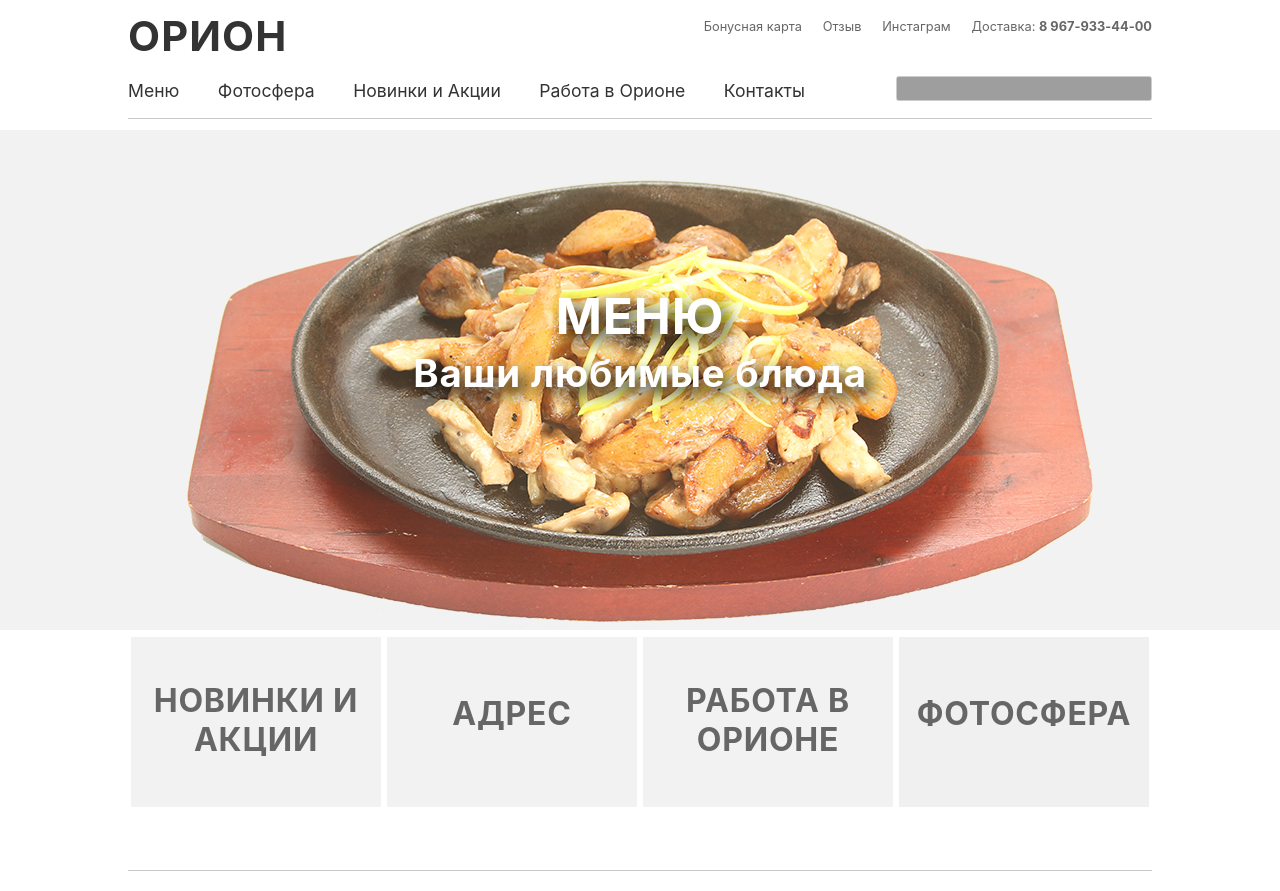
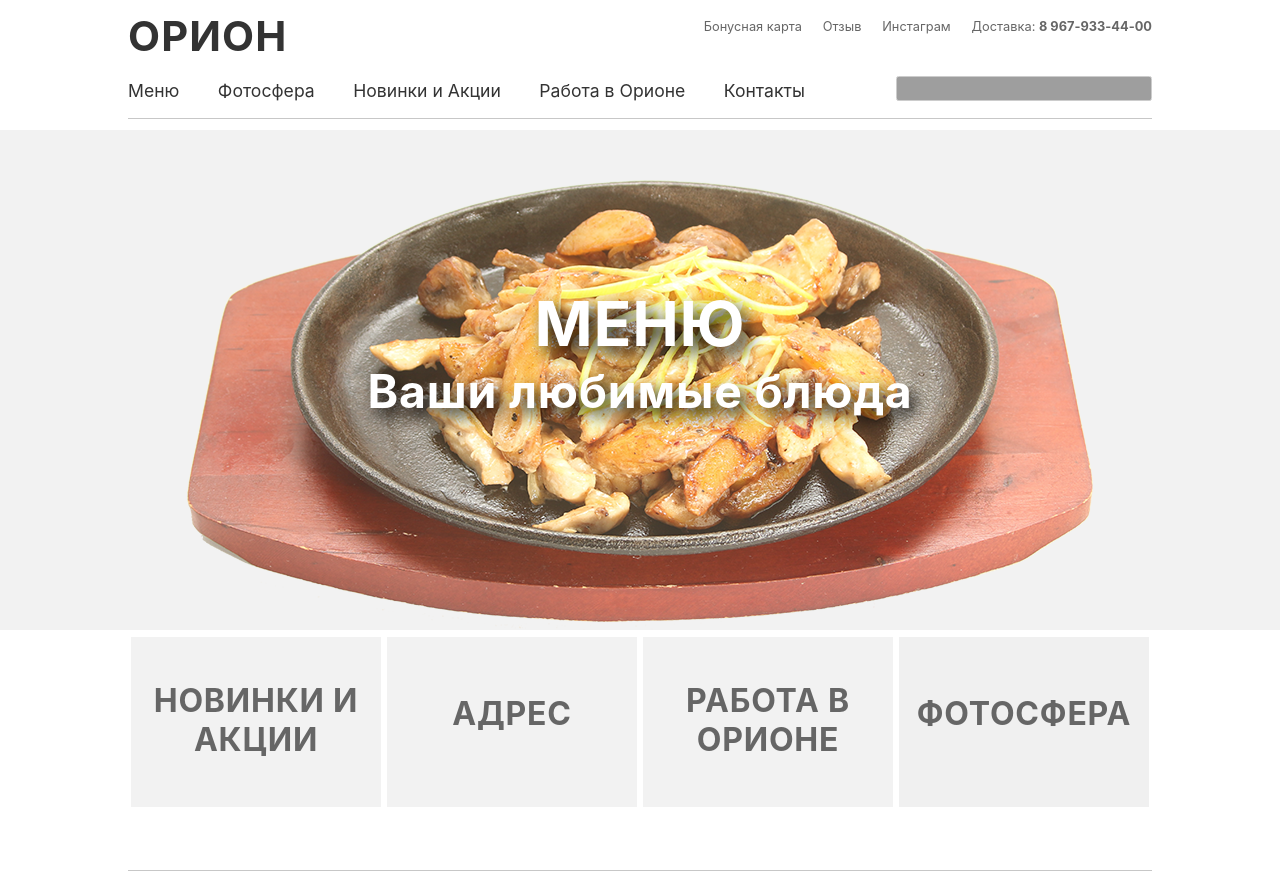
Before and after one commit to aporpa/Orionsky, a plain HTML site: page index.html in a window 1280 px wide. Drawn offline with Linux system fonts and the light colour scheme; grey boxes are pictures that could not be loaded.

Commit message:
larger font main

```diff
--- a/main.css
+++ b/main.css
@@ -187,15 +187,15 @@ p.center-text {
 	top: 33%;
 	transform: translate(-50%, -50%);
 	z-index: 1;
-	font-size: 3.1rem;
-	line-height: 3.3rem;
+	font-size: 3.9rem;
+	line-height: 3.9rem;
 	text-shadow: 7px 8px 16px rgb(0,0,0);
 	color: white;
 	/*background: rgba(51,51,51, 0.7);*/
 }
 
 .menu p>span {
-	font-size: 2.4rem;
+	font-size: 2.9rem;
 }
 
 
```
